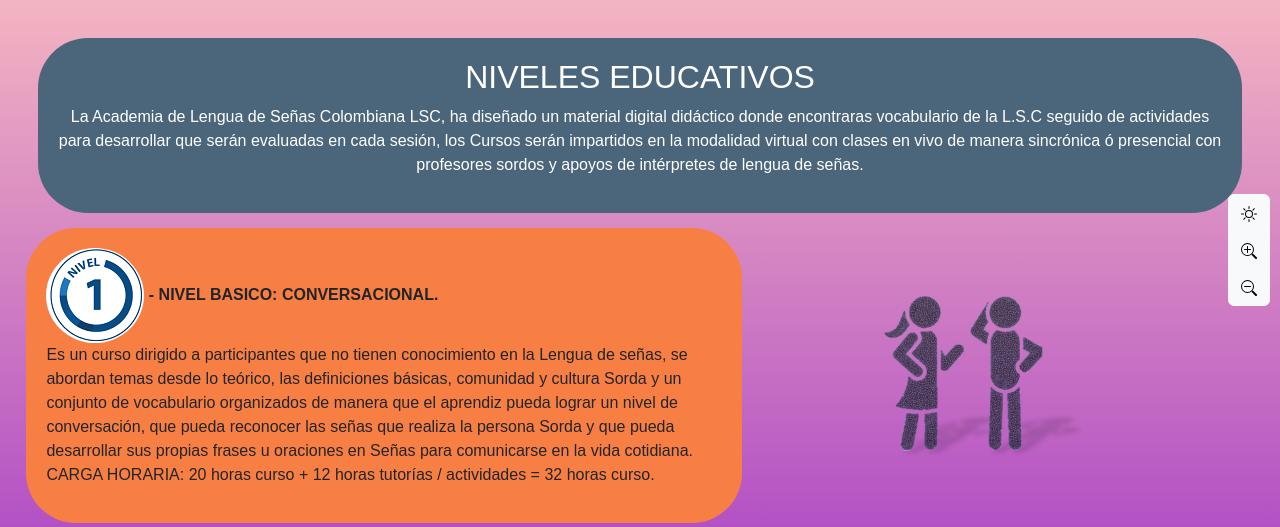
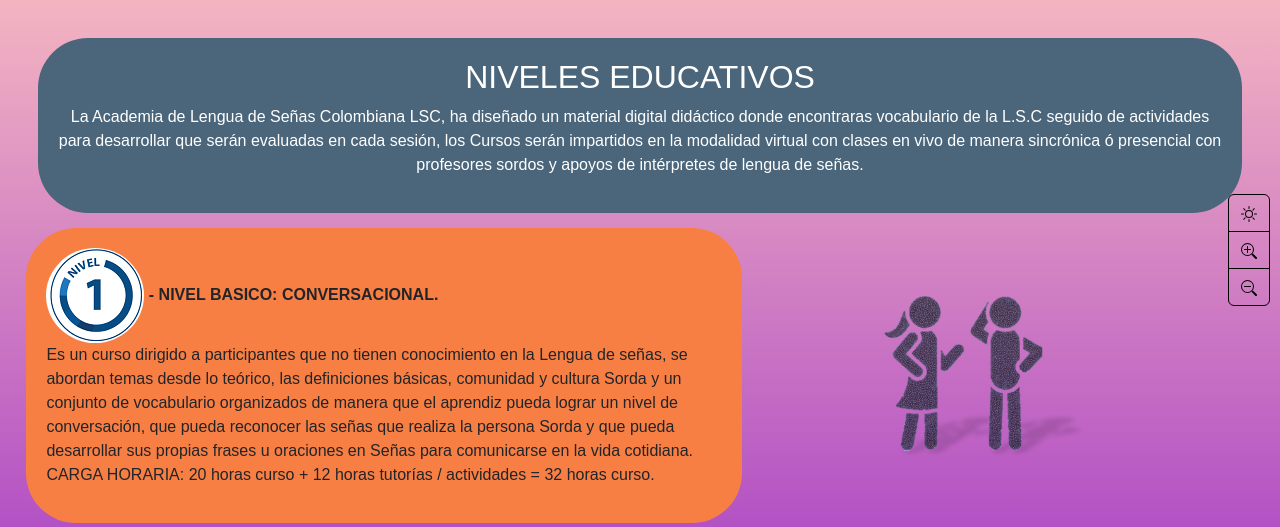
Before and after one commit to pabloskyDev/grupo-ensenia, a PHP site: page /niveles.html in a window 1280 px wide. Shown: the part 126-653 px from the top of the page. Run offline with PHP 8.4, Linux system fonts and the light colour scheme; some libraries are stand-ins or nearby versions; some web fonts are replaced.

Commit message:
Agregar cambios a niveles de botones barra lateral

```diff
--- a/contactanos.html
+++ b/contactanos.html
@@ -77,7 +77,7 @@
   <div class="barra-lateral">
     <div class="btn-toolbar" role="toolbar" aria-label="Toolbar with button groups">
       <div class="btn-group-vertical me-2" role="group" aria-label="group">
-        <button type="button" class="btn btn-default btn-contacto" onclick="modoOscuro(3, 'dark');" id="temaPage"><img src="img/icons/brightness-high.svg" class="bi bi-brightness-high"></button>
+        <button type="button" class="btn btn-default btn-contacto" onclick="modoOscuro(4, 'dark');" id="temaPage"><img src="img/icons/brightness-high.svg" class="bi bi-brightness-high"></button>
         <button type="button" class="btn btn-default btn-contacto" onclick=" aumentar();"><img src="img/icons/zoom-in.svg" class="bi bi-zoom-in"></button>
         <button type="button" class="btn btn-default btn-contacto" onclick=" disminuir();"><img src="img/icons/zoom-out.svg" class="bi bi-zoom-out"></button>
       </div>
--- a/estudiantes.html
+++ b/estudiantes.html
@@ -242,7 +242,7 @@
   <div class="barra-lateral">
     <div class="btn-toolbar" role="toolbar" aria-label="Toolbar with button groups">
       <div class="btn-group-vertical me-2" role="group" aria-label="group">
-        <button type="button" class="btn btn-default btn-estudiantes" onclick="modoOscuro(3, 'dark');" id="temaPage"><img src="img/icons/brightness-high.svg" class="bi bi-brightness-high"></button>
+        <button type="button" class="btn btn-default btn-estudiantes" onclick="modoOscuro(5, 'dark');" id="temaPage"><img src="img/icons/brightness-high.svg" class="bi bi-brightness-high"></button>
         <button type="button" class="btn btn-default btn-estudiantes" onclick=" aumentar();"><img src="img/icons/zoom-in.svg" class="bi bi-zoom-in"></button>
         <button type="button" class="btn btn-default btn-estudiantes" onclick=" disminuir();"><img src="img/icons/zoom-out.svg" class="bi bi-zoom-out"></button>
       </div>
--- a/niveles.html
+++ b/niveles.html
@@ -11,7 +11,7 @@
   <link rel="stylesheet" href="styles/style.css">
   <link rel="stylesheet" href="styles/Niveles.css">
 </head>
-<body class="bodyniveles" >
+<body class="bodyniveles" id="bodyPpal">
   <nav class="navbar navbar-expand-lg bg-niveles">
     <div class="container-fluid">
       <a class="navbar-brand col-md-4 d-flex align-items-center ps-5 m-0" href="index.html">
@@ -102,9 +102,9 @@
   <div class="barra-lateral">
     <div class="btn-toolbar" role="toolbar" aria-label="Toolbar with button groups">
       <div class="btn-group-vertical me-2" role="group" aria-label="group">
-        <button type="button" class="btn btn-light"><img src="img/icons/brightness-high.svg" class="bi bi-brightness-high"></button>
-        <button type="button" class="btn btn-light"><img src="img/icons/zoom-in.svg" class="bi bi-zoom-in"></button>
-        <button type="button" class="btn btn-light"><img src="img/icons/zoom-out.svg" class="bi bi-zoom-out"></button>
+        <button type="button" class="btn btn-default btn-niveles" onclick="modoOscuro(6, 'dark');" id="temaPage"><img src="img/icons/brightness-high.svg" class="bi bi-brightness-high"></button>
+        <button type="button" class="btn btn-default btn-niveles" onclick=" aumentar();"><img src="img/icons/zoom-in.svg" class="bi bi-zoom-in"></button>
+        <button type="button" class="btn btn-default btn-niveles" onclick=" disminuir();"><img src="img/icons/zoom-out.svg" class="bi bi-zoom-out"></button>
       </div>
     </div>
   </div>
--- a/styles/style.css
+++ b/styles/style.css
@@ -461,6 +461,7 @@ input {
 .btn-colab:hover, .btn-colab:active, .btn-colab:focus { background-color: #FF0000; }
 .btn-contacto:hover, .btn-contacto:active, .btn-contacto:focus { background-color: #4b667b; }
 .btn-estudiantes:hover, .btn-estudiantes:active, .btn-estudiantes:focus { background-color: #06b7d9; }
+.btn-niveles:hover, .btn-niveles:active, .btn-niveles:focus { background-color: #812E95; }
 
 /* Inicio canales -estudiantes */
 #canal-virtual .col-lg-4, #canal-cursos .col-lg-4 , #canal-videos .col-lg-6 {
```
